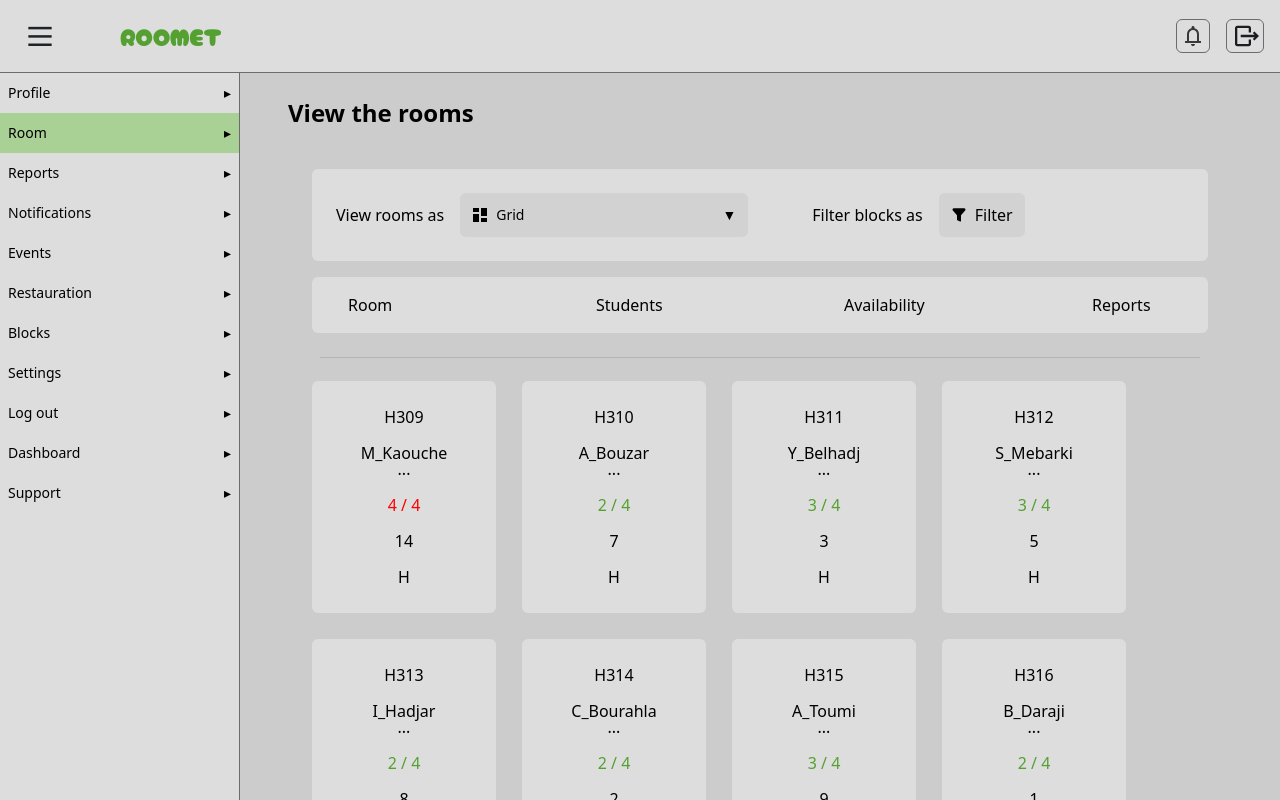
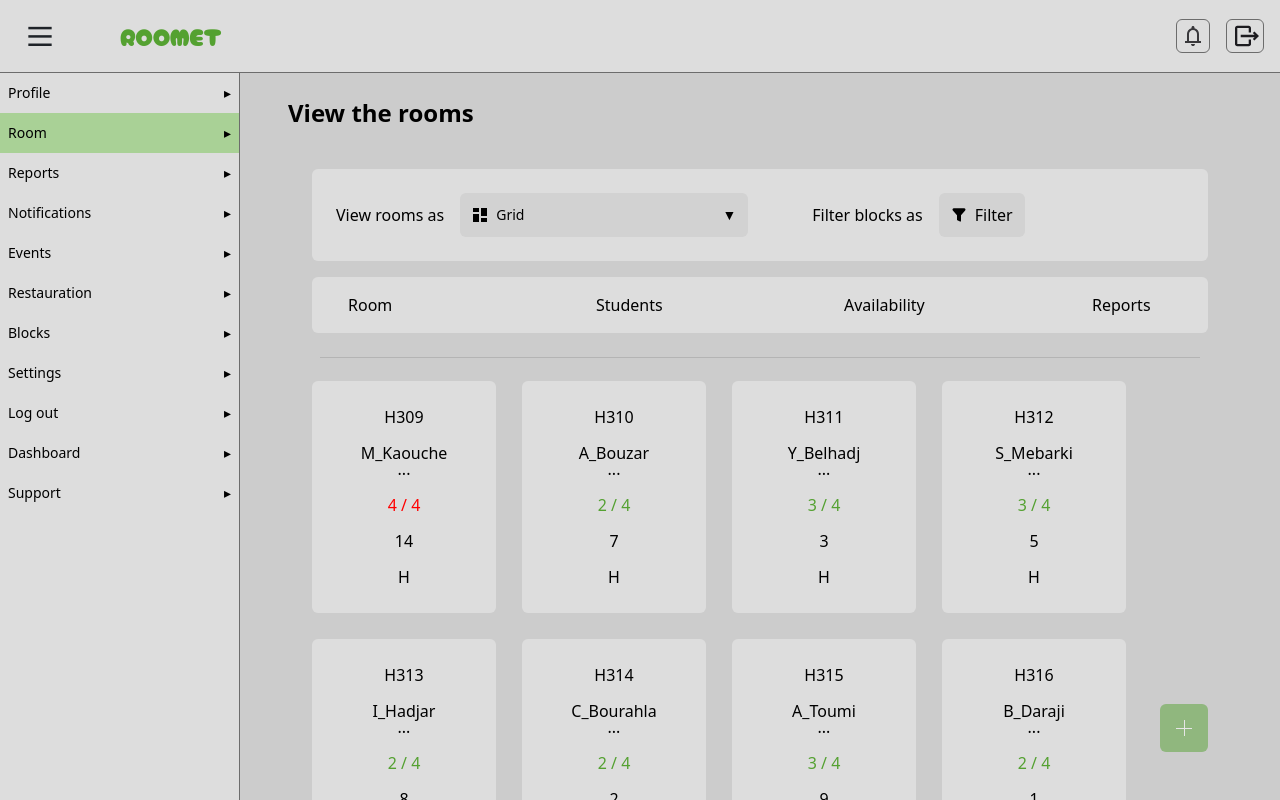
Before and after one commit to KMalek101/Roomet-front, a Next.js app: page /room in a window 1280 px wide. Built offline with nearby package versions, Linux system fonts and the light colour scheme.

Commit message:
add button

```diff
--- a/src/app/dashboard/page.jsx
+++ b/src/app/dashboard/page.jsx
@@ -14,6 +14,11 @@ export default function page() {
           <ViewBlocks />
         </div>
       </div>
+
+      <button className="cursor-pointer flex items-center justify-center absolute h-12 w-12 bottom-12 right-18 bg-[var(--green-color)] rounded-md opacity-50 hover:opacity-100 transition-all duration-25 ease-in">
+        <div className="flex h-1/3 w-[1px] bg-[var(--w-color)] absolute"></div>
+        <div className="w-1/3 h-[1px] bg-[var(--w-color)] absolute"></div>
+      </button>
     </div>
   );
 }
--- a/src/app/room/page.jsx
+++ b/src/app/room/page.jsx
@@ -6,7 +6,7 @@ import Sidebar from "@/components/common/side bar/Sidebar";
 
 export default function page() {
   return (
-    <div className="h-screen w-screen overflow-hidden">
+    <div className="h-screen w-screen overflow-hidden relative">
       <Header />
       <div className="flex overflow-hidden">
         <Sidebar />
@@ -15,6 +15,11 @@ export default function page() {
           <ViewRooms />
         </div>
       </div>
+
+      <button className="cursor-pointer flex items-center justify-center absolute h-12 w-12 bottom-12 right-18 bg-[var(--green-color)] rounded-md opacity-50 hover:opacity-100 transition-all duration-25 ease-in">
+        <div className="flex h-1/3 w-[1px] bg-[var(--w-color)] absolute"></div>
+        <div className="w-1/3 h-[1px] bg-[var(--w-color)] absolute"></div>
+      </button>
     </div>
   );
 }
```
